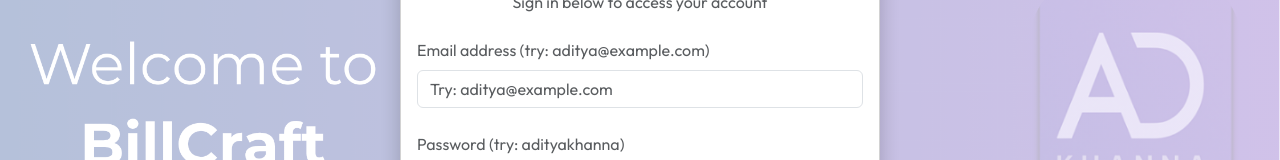
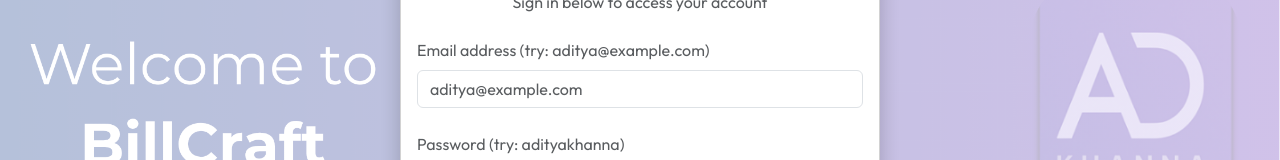
Before and after one commit to ADITYA-0208/BillingSoftware, a React (Vite) app in the folder client/: page /login in a window 1280 px wide. Shown: the part 296-456 px from the top of the page. Built offline with nearby package versions, Linux system fonts and the light colour scheme; no server answers.

Commit message:
final done2

```diff
--- a/client/src/pages/Login/Login.jsx
+++ b/client/src/pages/Login/Login.jsx
@@ -56,7 +56,7 @@
                                 <label htmlFor="email" className="form-label text-muted">
                                     Email address (try: aditya@example.com)
                                 </label>
-                                <input type="text" name="email" id="email" placeholder="Try: aditya@example.com" className="form-control" onChange={onChangeHandler} value={data.email} />
+                                <input type="text" name="email" id="email" placeholder="aditya@example.com" className="form-control" onChange={onChangeHandler} value={data.email} />
                             </div>
                             <div className="mb-4">
                                 <label htmlFor="password" className="form-label text-muted">
```
